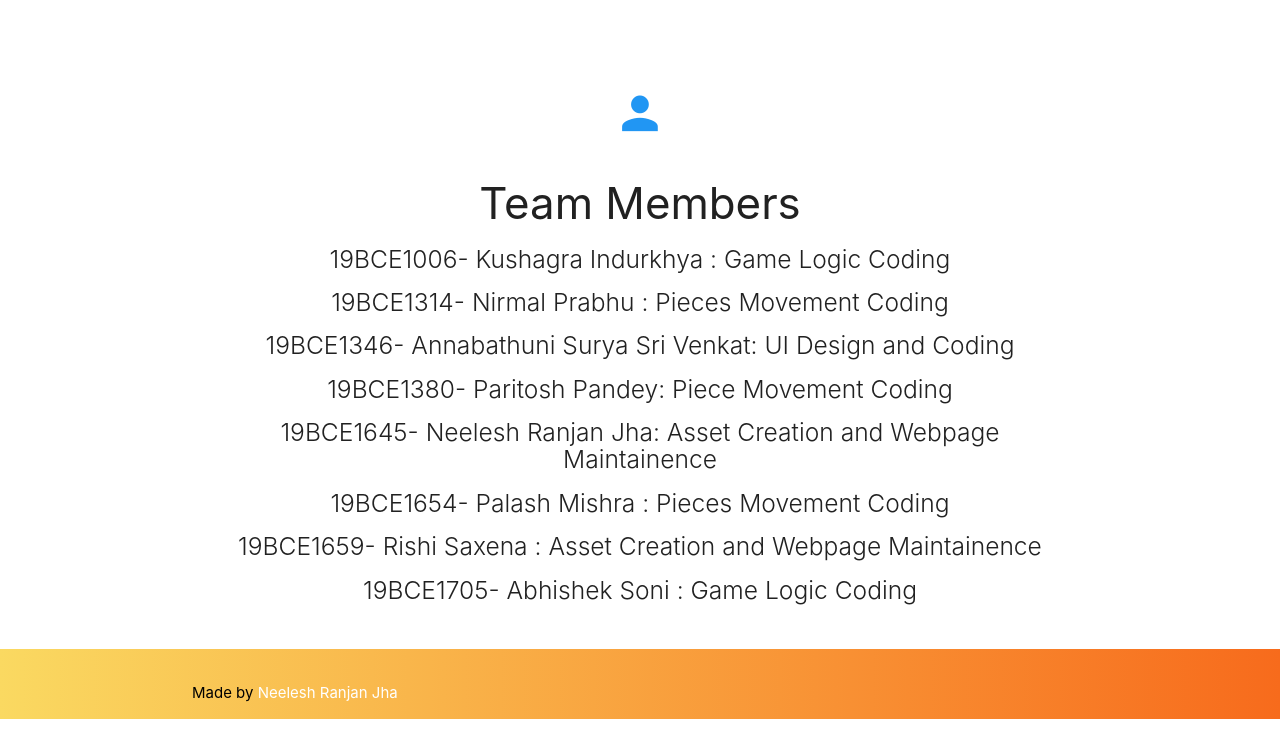
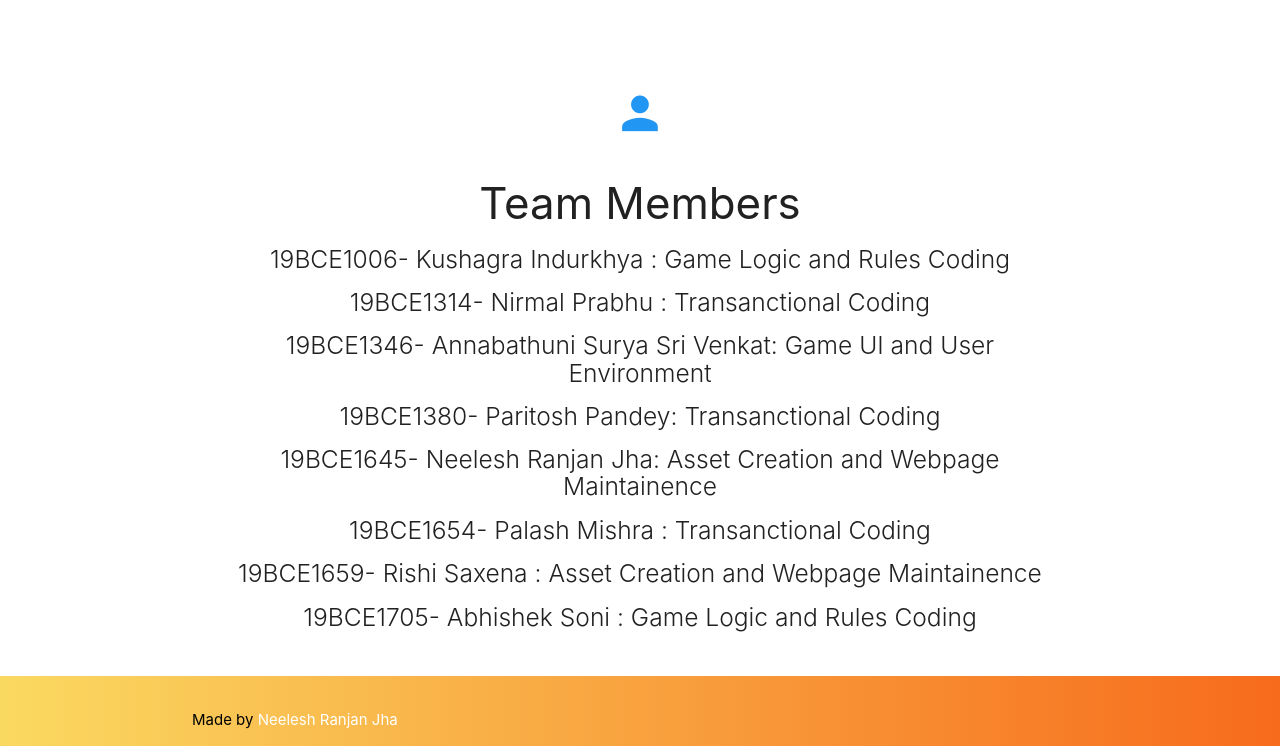
Before and after one commit to Neeleshrj/computergraphics, a plain HTML site: page index.html in a window 1280 px wide. Shown: the part 2684-3430 px from the top of the page. Before the commit the page ends 3403 px from the top, so only its background shows below. Drawn offline with nearby package versions, Linux system fonts and the light colour scheme.

Commit message:
updated roles after review 1

```diff
--- a/index.html
+++ b/index.html
@@ -14,13 +14,18 @@
 
   <!-- <nav class="white" role="navigation">
     <div class="nav-wrapper container">
-      <a id="logo-container" href="#" class="brand-logo">Logo</a>
-      <ul class="right hide-on-med-and-down">
-        <li><a href="#">Navbar Link</a></li>
+      <ul class="left hide-on-med-and-down">
+        <li><a href="#">Game Logic</a></li>
+        <li><a href="#">UI Design and Code</a></li>
+        <li><a href="#">Asset Creation</a></li>
+        <li><a href="#">Piece Movement Coding</a></li>
       </ul>
 
       <ul id="nav-mobile" class="sidenav">
         <li><a href="#">Navbar Link</a></li>
+        <li><a href="#">UI Design and Code</a></li>
+        <li><a href="#">Asset Creation</a></li>
+        <li><a href="#">Piece Movement Coding</a></li>
       </ul>
       <a href="#" data-target="nav-mobile" class="sidenav-trigger"><i class="material-icons">menu</i></a>
     </div>
@@ -130,14 +135,14 @@
           <h3 class="center">Team Members</h4>
 
 
-          <h5 class="center light">19BCE1006- Kushagra Indurkhya : Game Logic Coding</h5>
-          <h5 class="center light">19BCE1314- Nirmal Prabhu : Pieces Movement Coding</h5>
-          <h5 class="center light">19BCE1346- Annabathuni Surya Sri Venkat: UI Design and Coding</h5>
-          <h5 class="center light">19BCE1380- Paritosh Pandey: Piece Movement Coding</h5>
+          <h5 class="center light">19BCE1006- Kushagra Indurkhya : Game Logic and Rules Coding</h5>
+          <h5 class="center light">19BCE1314- Nirmal Prabhu : Transanctional Coding</h5>
+          <h5 class="center light">19BCE1346- Annabathuni Surya Sri Venkat: Game UI and User Environment</h5>
+          <h5 class="center light">19BCE1380- Paritosh Pandey: Transanctional Coding</h5>
           <h5 class="center light">19BCE1645- Neelesh Ranjan Jha: Asset Creation and Webpage Maintainence</h5>
-          <h5 class="center light">19BCE1654- Palash Mishra : Pieces Movement Coding</h5>
+          <h5 class="center light">19BCE1654- Palash Mishra : Transanctional Coding</h5>
           <h5 class="center light">19BCE1659- Rishi Saxena : Asset Creation and Webpage Maintainence</h5>
-          <h5 class="center light">19BCE1705- Abhishek Soni : Game Logic Coding</h5>
+          <h5 class="center light">19BCE1705- Abhishek Soni : Game Logic and Rules Coding</h5>
 
 
           </div>
```
